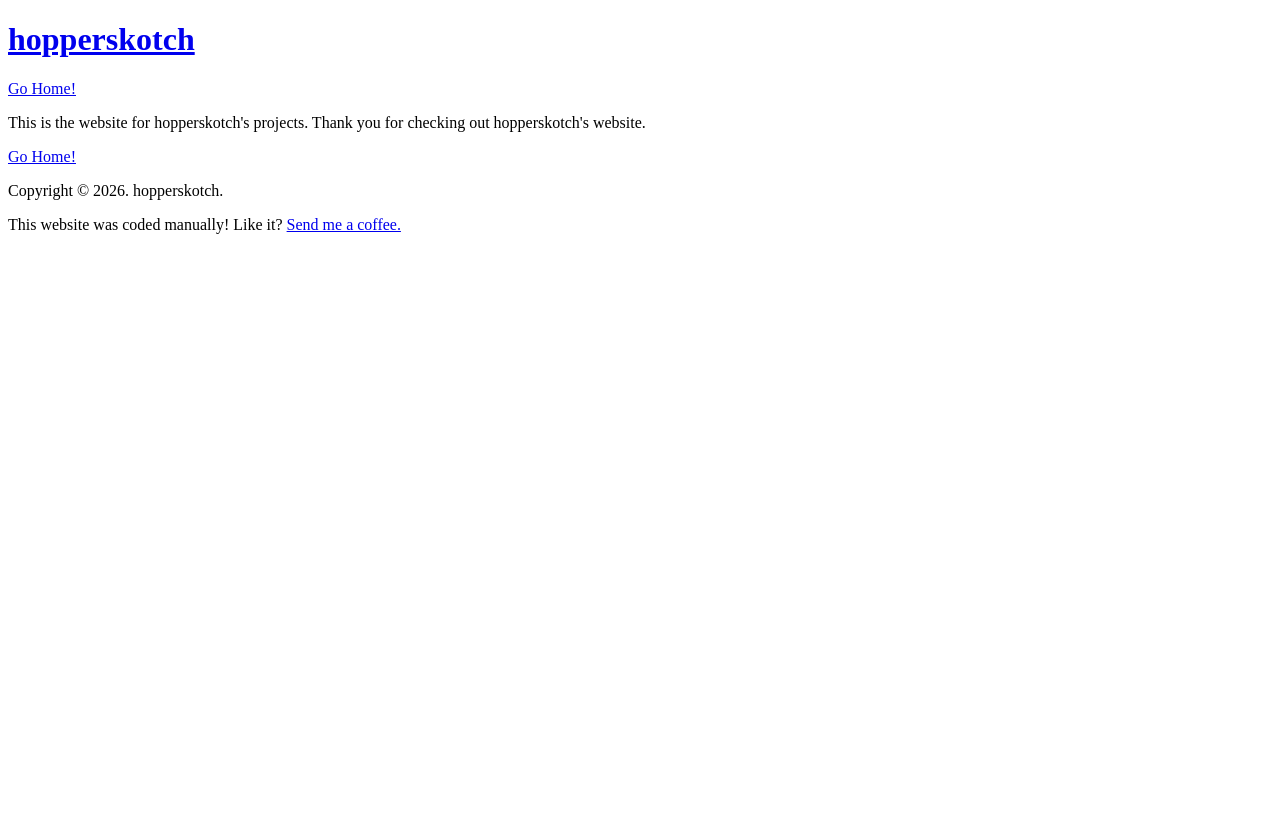
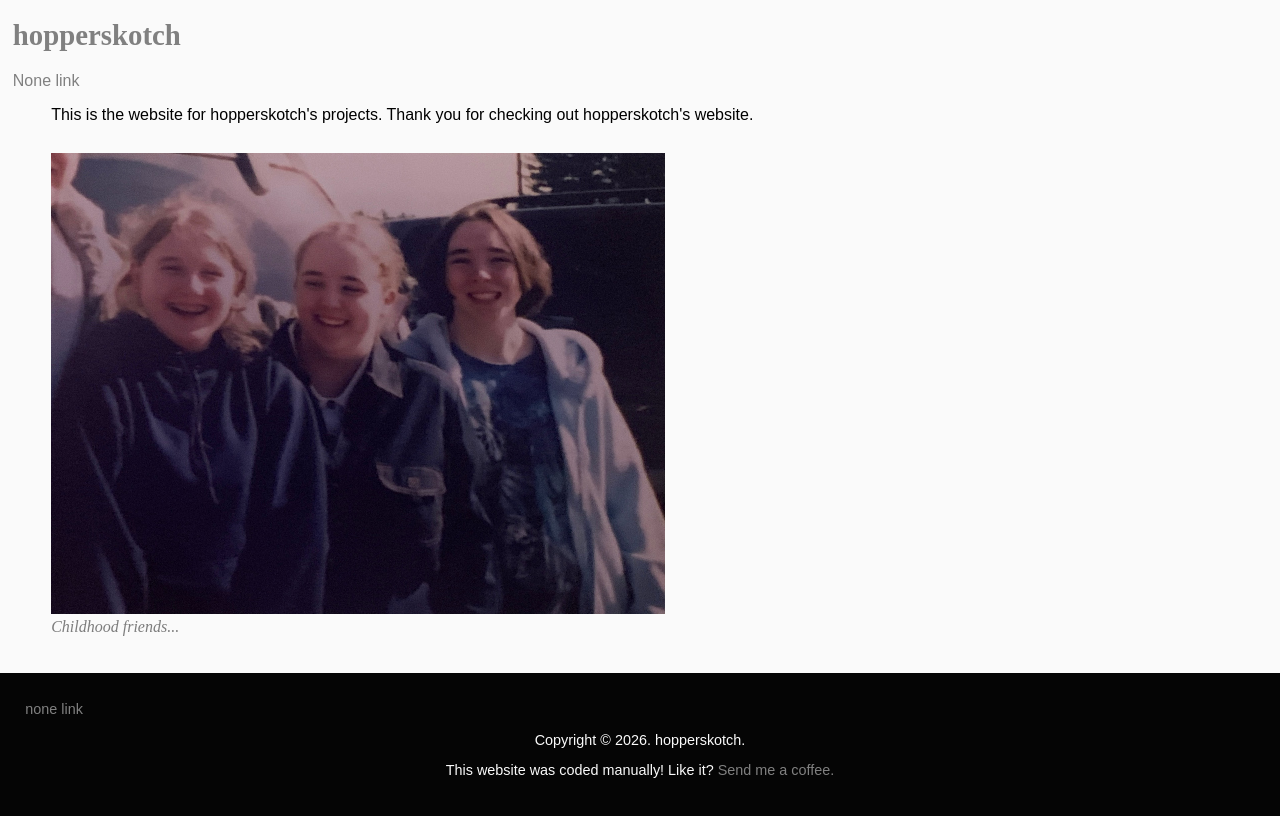
Before and after one commit to hopperskotch/hopperskotch, a plain HTML site: page index.html in a window 1280 px wide. Drawn offline with nearby package versions, Linux system fonts and the light colour scheme.

Commit message:
:tada: first commit!

```diff
--- /dev/null
+++ b/Backup Code/orangetheme.css
@@ -0,0 +1,106 @@
+#mainbodydecor {
+	background-color: #EEE8AA;
+	font-family: Verdana;
+	color: #B8860B;
+	text-align: center;
+}
+#sky {
+	overflow: hidden;
+	background-color: #EEE8AA;
+	font-family: Verdana;
+	color: #B8860B;
+	text-align: center;
+}
+#basicbodydecor {
+	background-color: #EEE8AA;
+	font-family: Verdana;
+	text-size: large;
+	text align: left;
+	color: #422704;
+	margin: 5%;
+}
+#hopper {
+	height: 99%;
+	width: 100%;
+	border: 2px solid;
+	border-color: #B8860B
+}
+#nicky {
+	width: 98%;
+}
+#navigation {
+	width: 15%;
+	vertical-align: top;
+	}
+#content {
+	width: 75%;
+	padding: 50px;
+}
+#mainnavdecor {
+	text-align: left;
+}
+#basicnavdecor {
+	padding-top: 20px;
+	text-align: center;
+	background-color: #B8860B;
+	font-size: 26px;
+	padding: 0px 10px;
+}
+#basicnavdecor a{
+	margin-right: 30px;
+}
+#mainbodydecor a:link {
+	color: #DAA520;
+	text-decoration: none;
+}
+#mainbodydecor a:visited {
+	color: #B8860B;
+	text-decoration: none;
+}
+#mainbodydecor a:hover {
+	color: #422704;
+	text-decoration: none;
+}
+#mainbodydecor a:active {
+	color: #8B4513;
+	text-decoration: none;
+}
+#basicbodydecor a:link {
+	color: #FFFFFF;
+	text-decoration: none;
+}
+#basicbodydecor a:visited {
+	color: #EEE8AA;
+	text-decoration: none;
+}
+#basicbodydecor a:hover {
+	color: #422704;
+	text-decoration: none;
+}
+#basicbodydecor a:active {
+	color: #DAA520;
+	text-decoration: none;
+}
+ul {
+	list-style-position: inside;
+}
+main {
+	min-height: 98%;
+	margin-bottom: -100px;
+	text-align: center;
+}
+main:after {
+	content: "";
+	display: block;
+	height: 100px;
+}
+footer {
+	text-align: center;
+	height: 20px;
+	color: #DAA520;
+	font-size: small;
+}
+#earth {
+	color: #422704;
+	padding-bottom: 20px;
+}
--- /dev/null
+++ b/css/bwstyle.css
@@ -0,0 +1,92 @@
+/*
+Developer: Nicky Boyle/hopeprskotch
+Date: August 31, 2026
+Created and designed CSS file for hopperskotch.com
+*/
+
+body {
+
+    background-color: hsl(0, 0%, 98%);
+    font-family: sans-serif;
+    color: hsl(0, 0%, 0%);
+    font-size: 1em;
+    text-align: left;
+    min-height: 100vh;
+    display: flex;
+    flex-direction: column;
+}
+
+h1 {
+
+    font-family: 'Times New Roman', Times, serif;
+    font-size: 1.8em;
+    padding-left: 1%;
+}
+
+h2 {
+
+    font-size: 1.2em;
+    font-style: italic;
+    padding-left: 1%;
+}
+
+h3 {
+
+    font-size: 1.1em;
+    padding-left: 1%;
+}
+
+ul {
+
+    list-style-type: none;
+    text-align: left;
+    padding-left: 1%;
+}
+
+a, a:visited {
+
+    text-decoration: none;
+    color: hsl(0, 0%, 50%);
+}
+
+a:hover, a:focus {
+
+    text-decoration: none;
+    color: hsl(0, 0%, 60%);
+}
+
+a:active {
+
+    text-decoration: line-through;
+    color: hsl(0, 0%, 18%);
+}
+
+main {
+
+    padding-left: 4%;
+    flex: 1;
+}
+
+img {
+
+    padding-top: 1%;
+}
+
+aside {
+
+    font-style: italic;
+    font-family: 'Times New Roman', Times, serif;
+    color: hsl(0, 0%, 49%);
+    padding-bottom: 3%;
+}
+
+footer {
+
+    min-height: 10em;
+    font-size: .9em;
+    text-align: center;
+    color: hsl(0, 0%, 98%);
+    background-color: hsl(0, 0%, 0%, 98%);
+    padding: 1%;
+
+}
--- a/index.html
+++ b/index.html
@@ -8,29 +8,49 @@
 <head>
     <meta charset="UTF-8">
     <meta name="viewport" content="width=device-width, initial-scale=1.0">
+    <meta name="description" content="hopperskotch's projects development diary and portfolio" />
     <title>hopperskotch.com</title>
+    <link rel="stylesheet" href="https://cdnjs.cloudflare.com/ajax/libs/normalize/8.0.1/normalize.css" integrity="sha512-oHDEc8Xed4hiW6CxD7qjbnI+B07vDdX7hEPTvn9pSZO1bcRqHp8mj9pyr+8RVC2GmtEfI2Bi9Ke9Ass0as+zpg==" crossorigin="anonymous" referrerpolicy="no-referrer">
+    <link rel="stylesheet" href="css/bwstyle.css" />
 </head>
 <!--
  August 27, 2026
  Added header and footer navigation, paragraph to main, copyright information and donation link.
  Git commit done
 -->
+ <!--
+August 31, 2026
+Inserted div element and nested nav links in ul for better CSS formatting
+removed duplicate links to index
+fixed kofi link and set target to blank page
+added photo.
+added css folder and file, and inserted both normalize stylesheet link and a relative link to my stylesheet
+created site description with keywords
+-->
 <body>
+    <div>
     <header>
         <a href="index.html"><h1>hopperskotch</h1></a>
         <nav id="header_nav">
-            <a href="index.html">Go Home!</a>
+        <ul>
+            <li><a href="none">None link</a></li>
+        </ul>
         </nav>
     </header>
     <main>
         <p>This is the website for hopperskotch's projects. Thank you for checking out hopperskotch's website. </p>
+        <img src="photos/memory.jpg" height="461" width="614" alt="A happy memory" />
+        <aside>Childhood friends...</aside>
     </main>
     <footer>
         <nav id="footer_nav">
-            <a href="index.html">Go Home!</a>
+            <ul>
+            <li><a href="none">none link</a></li>
+            </ul>
         </nav>
         <p>Copyright &copy; 2026. hopperskotch.</p>
-        <p>This website was coded manually! Like it? <a href="kofi.com/hopperskotch">Send me a coffee.</a></p>
+        <p>This website was coded manually! Like it? <a href="https://ko-fi.com/hopperskotch" target="_blank">Send me a coffee.</a></p>
     </footer>
+    </div>
 </body>
 </html>
```
Also changed, not shown: Backup Code/blog.html (added, +16 -0 lines), Backup Code/index.html (added, +26 -0 lines), Backup Code/main.html (added, +31 -0 lines), Backup Code/saved_index_entry.txt (added), Blog Entries/About me.txt (added), Coding Guides/Answer (7).txt (added), Coding Guides/Page tree.txt (added), Graphics/Backgrounds/starry.png (added), Graphics/Backgrounds/starry_cornflower.png (added), Graphics/Backgrounds/starry_purple.png (added), Graphics/Backgrounds/starry_scaled.png (added), Site Artwork/githubpfp.png (added), photos/memory.jpg (added).
